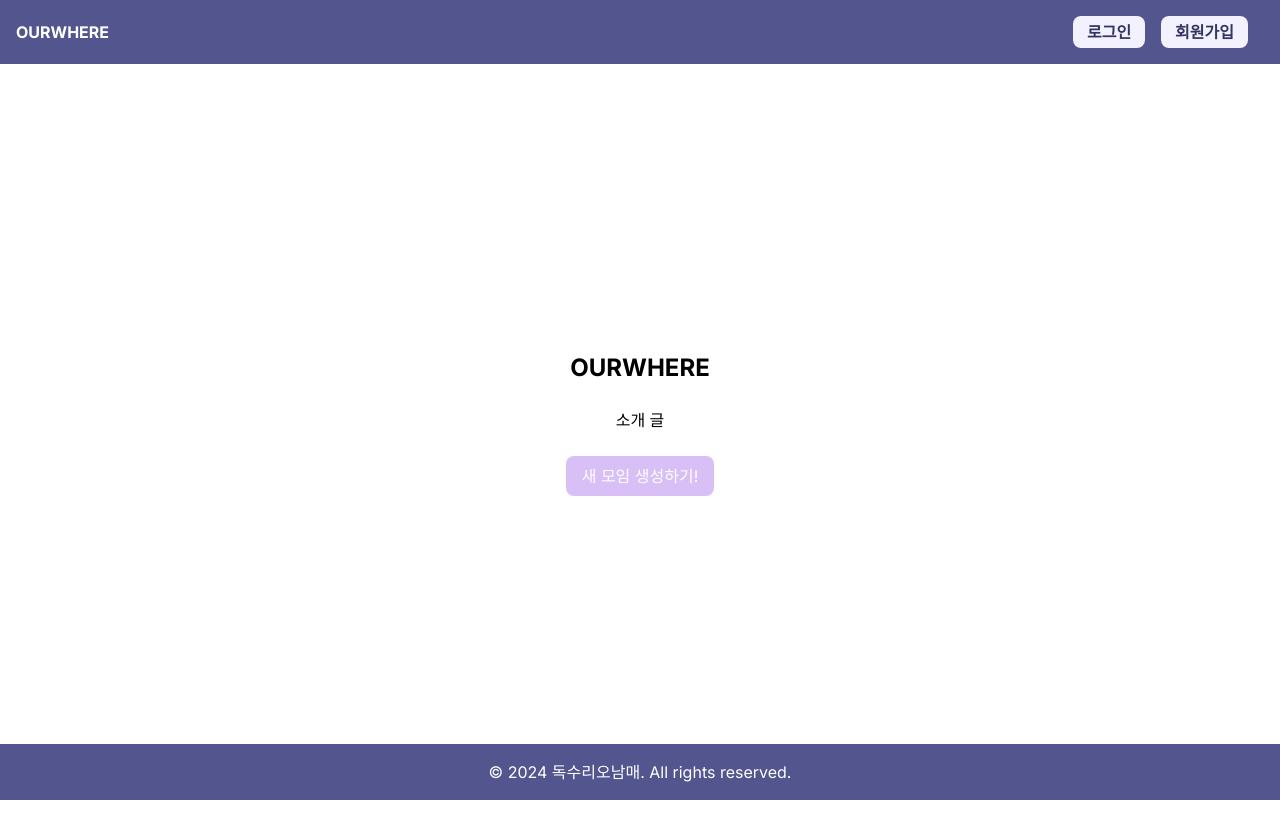
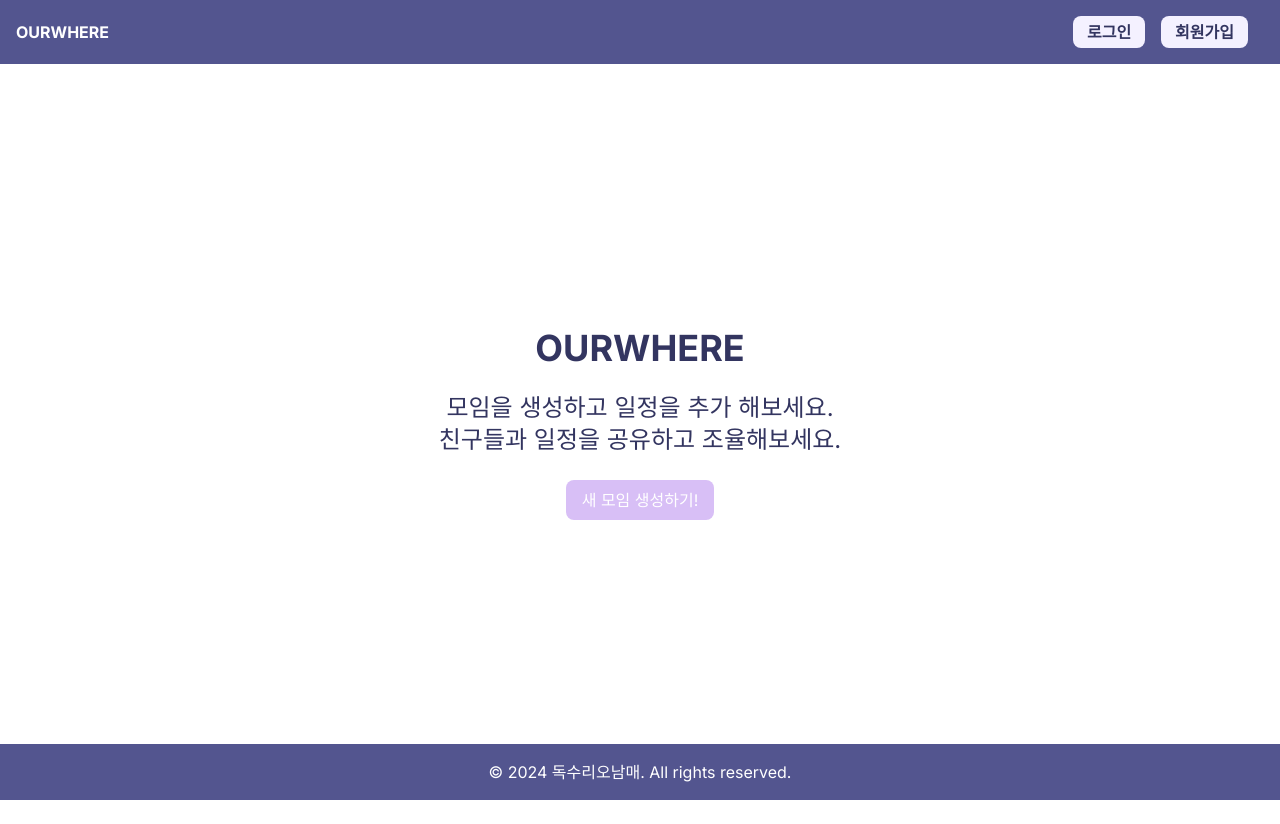
Before and after one commit to 0dytpq0/ourwhere, a Next.js app: page / in a window 1280 px wide. Built offline with nearby package versions, Linux system fonts and the light colour scheme; no server answers.

Commit message:
style :  메인 변경

```diff
--- a/src/app/(provider)/(root)/page.tsx
+++ b/src/app/(provider)/(root)/page.tsx
@@ -23,8 +23,12 @@ export default function Home() {
   return (
     <div className="flex items-center justify-center h-screen">
       <div className="text-center space-y-6">
-        <h2 className="text-2xl font-bold">OURWHERE</h2>
-        <p className="mt-4"> 소개 글</p>
+        <h2 className="text-4xl font-bold text-font-color">OURWHERE</h2>
+        <p className="mt-4 text-2xl text-font-color">
+          모임을 생성하고 일정을 추가 해보세요.
+          <br />
+          친구들과 일정을 공유하고 조율해보세요.
+        </p>
         <button className="mt-4 px-4 py-2 bg-button-color text-white rounded-lg" onClick={handleOpenModal}>
           새 모임 생성하기!
         </button>
```
